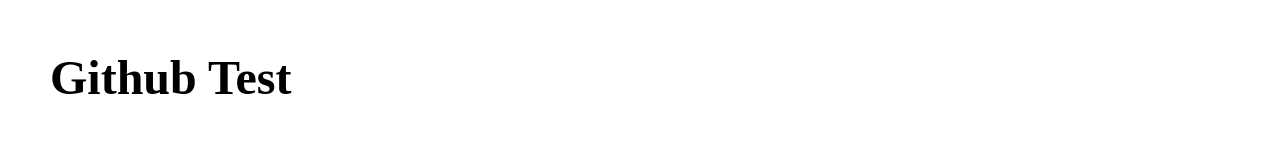
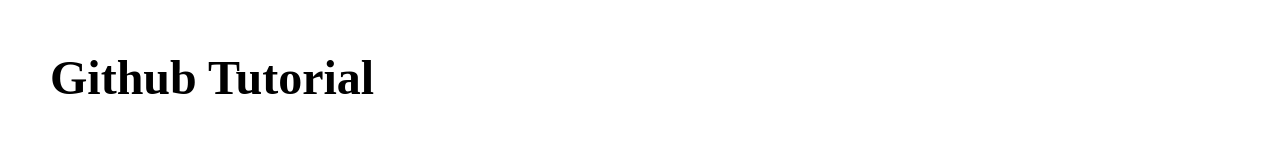
Before and after one commit to roebienbien/github-tutorial, a plain HTML site: page index.html in a window 1280 px wide. Shown: the top 149 px of the page. Drawn offline with Linux system fonts and the light colour scheme.

Commit message:
fix: update header title

```diff
--- a/index.html
+++ b/index.html
@@ -10,7 +10,7 @@
   <body>
     <div class="wrapper">
       <section class="hero-section">
-        <h1 class="hero-header">Github Test</h1>
+        <h1 class="hero-header">Github Tutorial</h1>
         <p class="hero-description">
           Git is a DevOps tool used for source code management. It is a free and open-source version control system used to
           handle small to very large projects efficiently.
```
